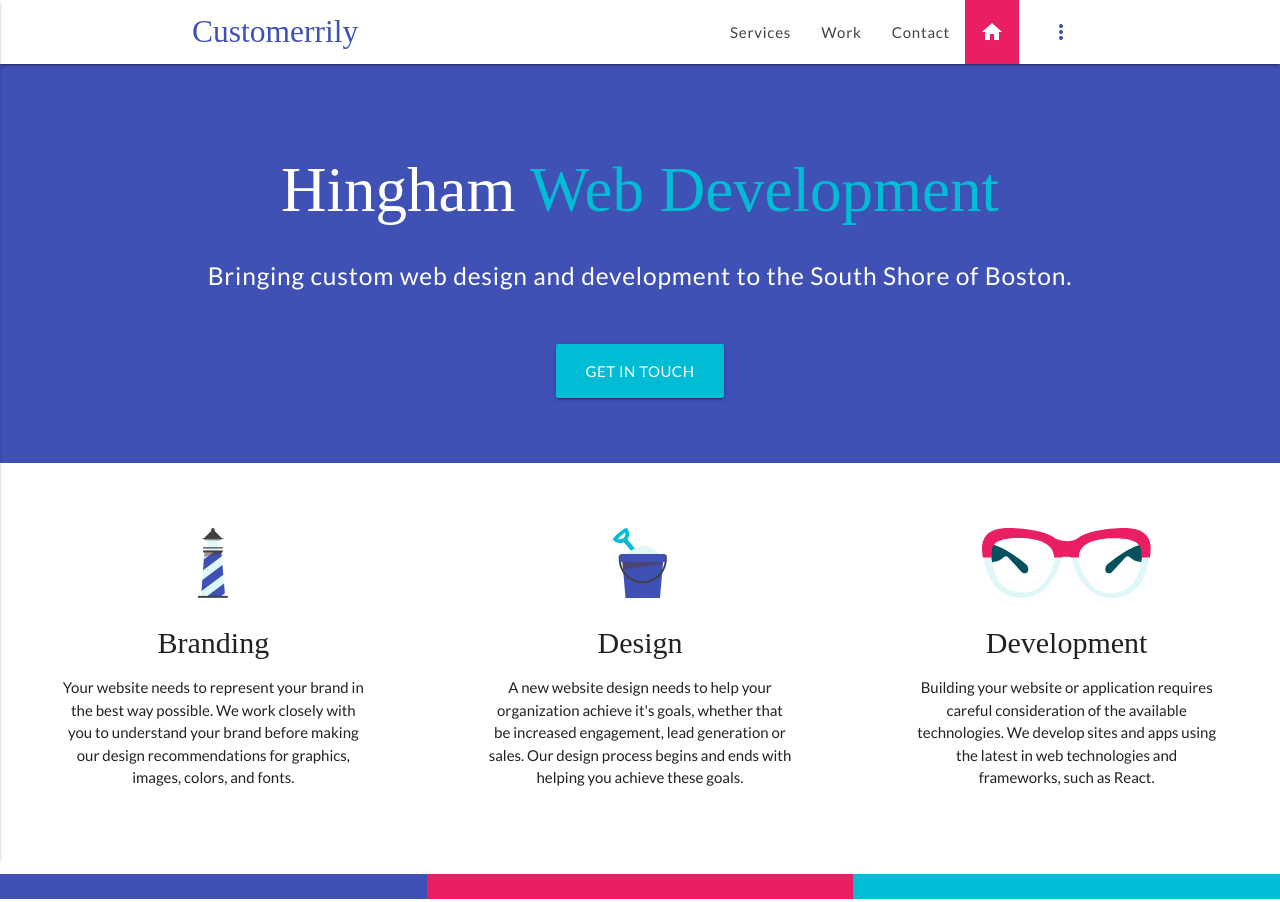
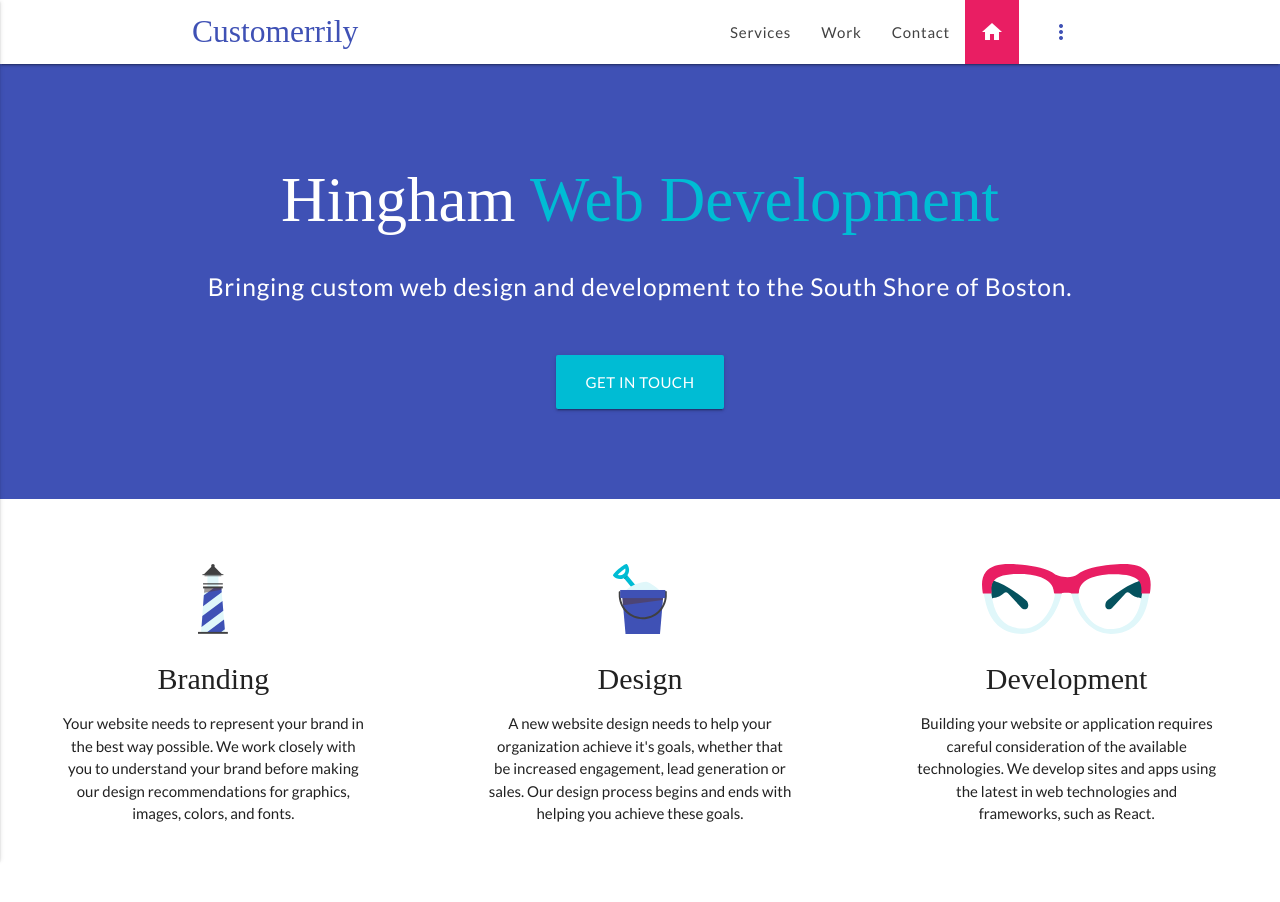
Before and after one commit to nickecross/Customerrily, a plain HTML site: page index.html in a window 1280 px wide. Shown: the top 902 px of the page. Drawn offline with nearby package versions, Linux system fonts and the light colour scheme; a web font is replaced by a local one.

Commit message:
Add padding to hero.

```diff
--- a/css/style.css
+++ b/css/style.css
@@ -15,6 +15,10 @@
 
 body {
   font-family: Lato;
+}
+
+#index-banner {
+  padding: 2% 0;
 }
 
 .brand-logo, h1, h2, .card-title, .services-title, .brand {
```
